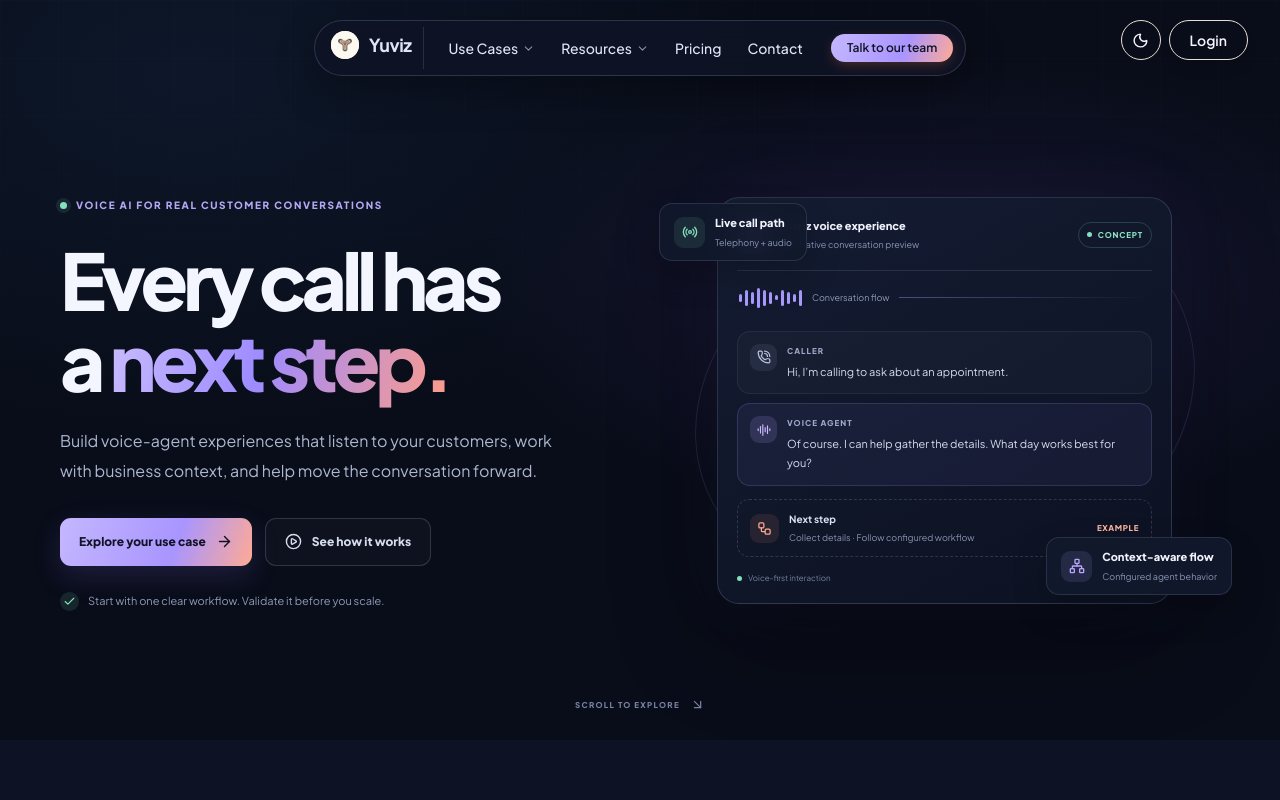
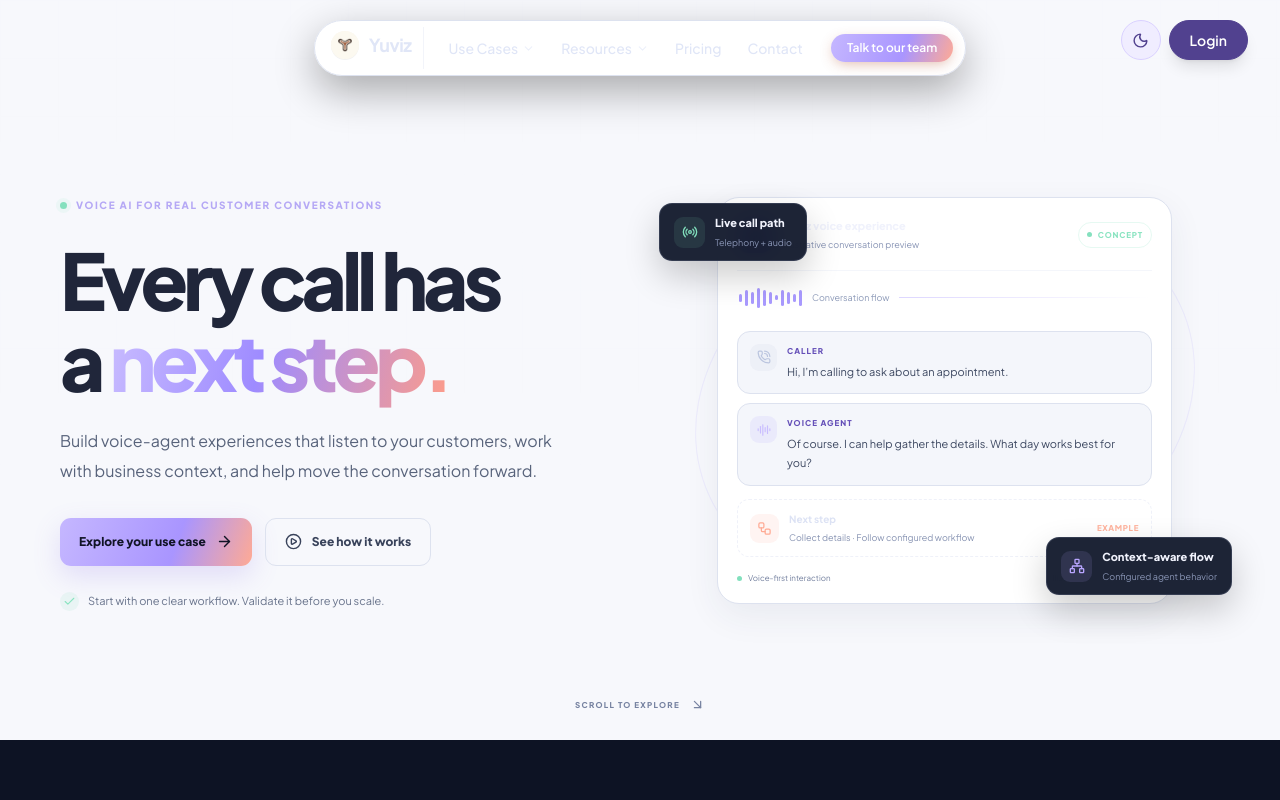
Before and after one commit to yuviz-ai/website, a Next.js app: page / in a window 1280 px wide. Shown: the top 800 px of the page. Built offline with nearby package versions, Linux system fonts and the light colour scheme; a web font is replaced by a local one.

Commit message:
Add coordinated light palette for landing and detail pages

```diff
--- a/app/globals.css
+++ b/app/globals.css
@@ -727,3 +727,115 @@ body:has(.story-site) header [class~="hover:bg-[#F4EBE2]"]:hover {
 .story-subpage .story-breadcrumb a { color: #B8C2DC; }
 .story-subpage .story-breadcrumb a:hover { color: #D3C8FF; }
 .story-subpage .story-subpage-disclaimer { color: #8995B2; }
+
+
+
+/* Optional light theme for visitors; dark remains the default brand experience */
+.theme-toggle {
+  color: #DCE3F6;
+  background: #151B31;
+  border-color: rgba(184,165,255,.35);
+}
+.theme-toggle:hover { background: #222A46; }
+.login-pill { color:#F0F2FC; background:#151B31; border-color:rgba(184,165,255,.4); }
+.login-pill:hover { background:#222A46; }
+
+body.yuviz-light-theme {
+  --background:#F7F8FC;
+  --foreground:#20263A;
+  --card:#FFFFFF;
+  --panel:#EEF1FA;
+  --line:#DDE2EF;
+  --muted:#59647D;
+  --ink:#20263A;
+  --border:#DDE2EF;
+  background:#F7F8FC;
+  color:#20263A;
+  color-scheme:light;
+}
+body.yuviz-light-theme .story-site { background:#F7F8FC; color:#20263A; }
+body.yuviz-light-theme .story-hero,
+body.yuviz-light-theme .story-subpage,
+body.yuviz-light-theme .story-subpage-hero { background:#F7F8FC; }
+body.yuviz-light-theme .story-hero-grid { opacity:.12; }
+body.yuviz-light-theme .story-hero h1,
+body.yuviz-light-theme .story-section h2,
+body.yuviz-light-theme .story-subpage-hero h1,
+body.yuviz-light-theme .story-case-dialogue h2,
+body.yuviz-light-theme .story-faq-page-list summary,
+body.yuviz-light-theme .story-pricing-card h2,
+body.yuviz-light-theme .story-use-index-card h2,
+body.yuviz-light-theme .story-case-card h2,
+body.yuviz-light-theme .story-case-bottom h2 { color:#20263A; }
+body.yuviz-light-theme .story-lede,
+body.yuviz-light-theme .story-section p,
+body.yuviz-light-theme .story-subpage-hero p,
+body.yuviz-light-theme .story-case-dialogue>div:first-child>p,
+body.yuviz-light-theme .story-pricing-card p,
+body.yuviz-light-theme .story-use-index-card p,
+body.yuviz-light-theme .story-case-card p,
+body.yuviz-light-theme .story-case-bottom p,
+body.yuviz-light-theme .story-faq-page-list details p { color:#58637B; }
+body.yuviz-light-theme .story-call-card,
+body.yuviz-light-theme .story-feature-card,
+body.yuviz-light-theme .story-contact-card,
+body.yuviz-light-theme .story-pricing-card,
+body.yuviz-light-theme .story-use-index-card,
+body.yuviz-light-theme .story-case-card,
+body.yuviz-light-theme .story-dialogue-card {
+  background:#FFFFFF;
+  border-color:#DDE2EF;
+  box-shadow:0 12px 35px rgba(39,50,86,.07);
+}
+body.yuviz-light-theme .story-chat-row,
+body.yuviz-light-theme .story-dialogue-line,
+body.yuviz-light-theme .story-contact-form input,
+body.yuviz-light-theme .story-contact-form select,
+body.yuviz-light-theme .story-contact-form textarea {
+  background:#F4F6FB;
+  color:#20263A;
+  border-color:#DDE2EF;
+}
+body.yuviz-light-theme .story-chat-row p,
+body.yuviz-light-theme .story-dialogue-line p { color:#3D4861; }
+body.yuviz-light-theme .story-chat-row small,
+body.yuviz-light-theme .story-dialogue-line small { color:#6550B8; }
+body.yuviz-light-theme .story-dialogue-line.agent,
+body.yuviz-light-theme .story-case-bottom>div,
+body.yuviz-light-theme .story-pricing-bottom>div {
+  background:#F0EDFF;
+  border-color:#D9D0FF;
+  color:#51418F;
+}
+body.yuviz-light-theme .story-proof-note,
+body.yuviz-light-theme .story-breadcrumb,
+body.yuviz-light-theme .story-use-index-note p,
+body.yuviz-light-theme .story-subpage-disclaimer,
+body.yuviz-light-theme .story-form-foot { color:#68738B; }
+body.yuviz-light-theme .story-faq-page-list details { border-color:#DDE2EF; }
+body.yuviz-light-theme .story-text-link,
+body.yuviz-light-theme .story-breadcrumb a { color:#6550B8; }
+body.yuviz-light-theme .story-button-quiet { color:#39435B; border-color:#DDE2EF; }
+body.yuviz-light-theme .story-contact-form label { color:#39435B; }
+body.yuviz-light-theme .nav-pill-dock {
+  background:rgba(255,255,255,.94)!important;
+  border-color:#DDE2EF!important;
+  box-shadow:0 10px 30px rgba(34,45,78,.1);
+}
+body.yuviz-light-theme .nav-pill-dock a,
+body.yuviz-light-theme .nav-pill-dock button { color:#303951!important; }
+body.yuviz-light-theme .nav-pill-dock .btn-pill-primary { color:#FFFFFF!important; }
+body.yuviz-light-theme header [class~="bg-[#FAF7F2]"],
+body.yuviz-light-theme header [class~="bg-white"] { background:#FFFFFF!important; color:#303951!important; }
+body.yuviz-light-theme header [class~="text-[#221A1E]"],
+body.yuviz-light-theme header [class~="text-[#635952]"] { color:#303951!important; }
+body.yuviz-light-theme header [class~="text-[#796F68]"] { color:#68738B!important; }
+body.yuviz-light-theme header [class~="text-[#B85D3B]"] { color:#8B452D!important; }
+body.yuviz-light-theme header [class~="border-[#E8DFD4]"] { border-color:#DDE2EF!important; }
+body.yuviz-light-theme .theme-toggle { color:#51418F; background:#F0EDFF; border-color:#D9D0FF; }
+body.yuviz-light-theme .theme-toggle:hover { background:#E6E0FF; }
+body.yuviz-light-theme .login-pill { color:#FFFFFF; background:#51418F; border-color:#51418F; }
+body.yuviz-light-theme .login-pill:hover { background:#403477; }
+body.yuviz-light-theme footer { background:#F7F8FC!important; color:#68738B!important; border-color:#DDE2EF!important; }
+body.yuviz-light-theme footer a { color:#59647D!important; }
+body.yuviz-light-theme footer a:hover { color:#51418F!important; }
```
